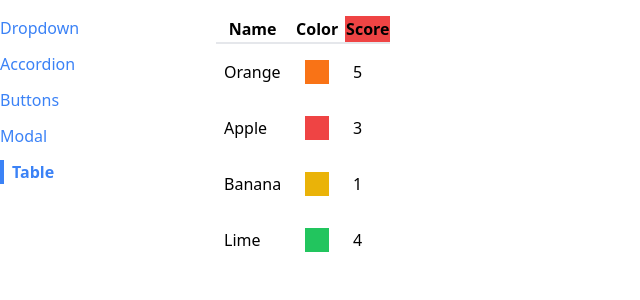
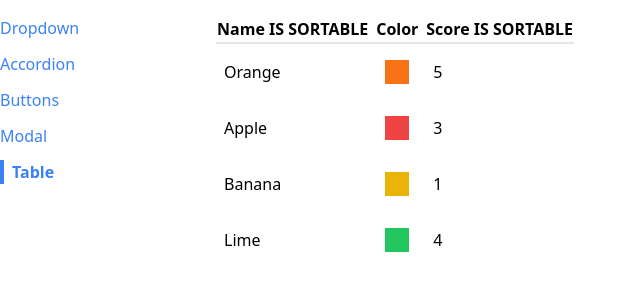
Before and after one commit to jrexiti/comps, a React (Create React App) app: page /table in a window 1280 px wide. Shown: the top 300 px of the page, without its empty margins (0-640 px from the left). Built offline with nearby package versions, Linux system fonts and the light colour scheme.

Commit message:
sort logic

```diff
--- a/src/components/SortableTable.js
+++ b/src/components/SortableTable.js
@@ -1,6 +1,39 @@
 import Table from "./Table";
+import { useState } from "react";
 
 function SortableTable(props) {
-  return <Table {...props} />;
+  const [sortOrder, setSortOrder] = useState(null);
+  const [sortBy, setSortBy] = useState(null);
+  const { config } = props;
+
+  const handleClick = (label) => {
+    if (sortOrder === null) {
+      setSortOrder("asc");
+      setSortBy(label);
+    } else if (sortOrder === "asc") {
+      setSortOrder("des");
+      setSortBy(label);
+    } else if (sortOrder === "des") {
+      setSortOrder(null);
+      setSortBy(null);
+    }
+  };
+
+  const updatedConfig = config.map((column) => {
+    if (!column.sortValue) {
+      return column;
+    }
+
+    return {
+      ...column,
+      header: () => (
+        <th onClick={() => handleClick(column.label)}>
+          {column.label} IS SORTABLE
+        </th>
+      ),
+    };
+  });
+
+  return <Table {...props} config={updatedConfig} />;
 }
 export default SortableTable;
--- a/src/pages/TablePages.js
+++ b/src/pages/TablePages.js
@@ -9,7 +9,11 @@ function TablePage() {
   ];
 
   const config = [
-    { label: "Name", render: (fruit) => fruit.name },
+    {
+      label: "Name",
+      render: (fruit) => fruit.name,
+      sortValue: (fruit) => fruit.name,
+    },
     {
       label: "Color",
       render: (fruit) => <div className={`p-3 m-2 ${fruit.color}`} />,
@@ -17,7 +21,7 @@ function TablePage() {
     {
       label: "Score",
       render: (fruit) => fruit.score,
-      header: () => <th className="bg-red-500">Score</th>,
+      sortValue: (fruit) => fruit.score,
     },
   ];
 
```
